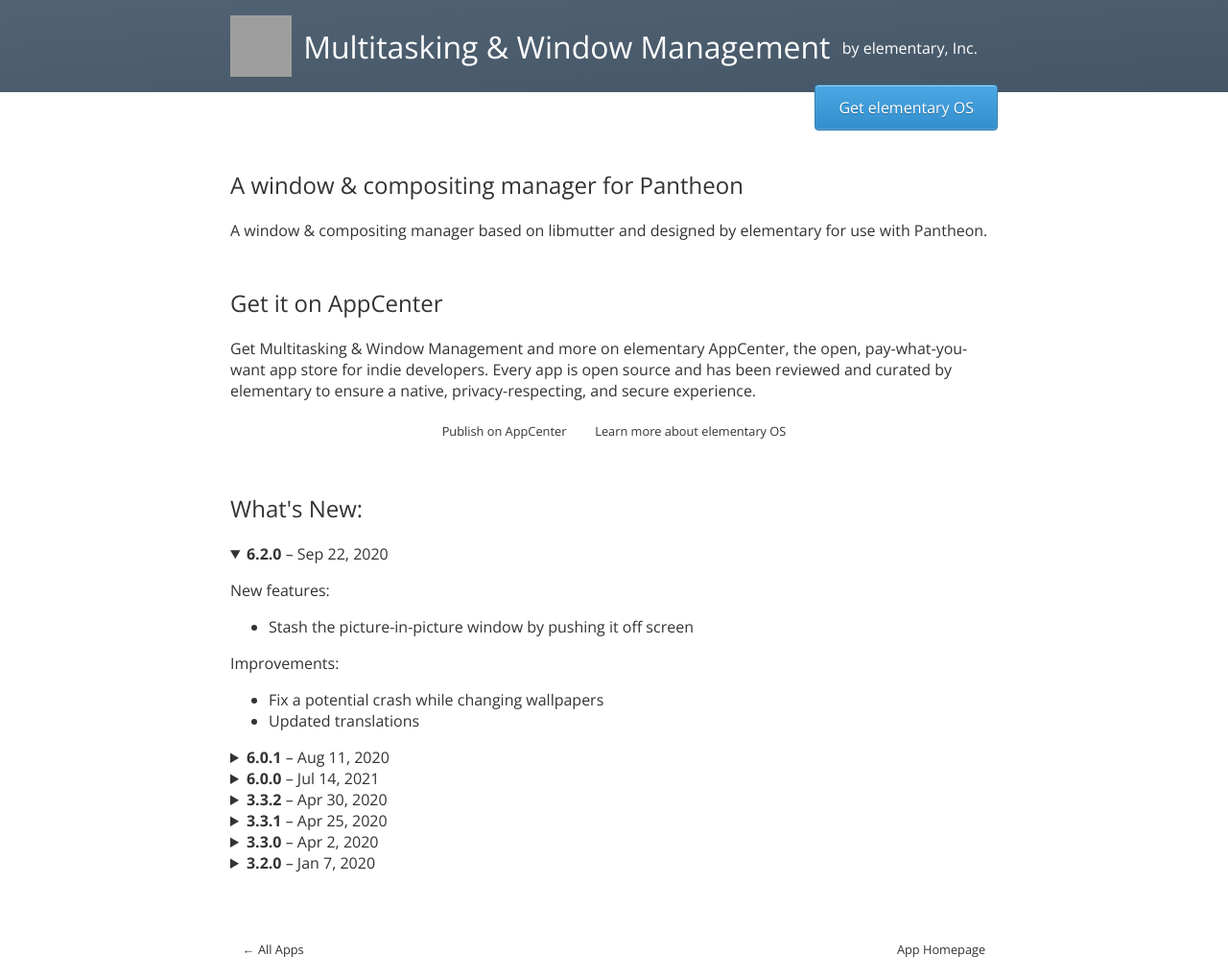
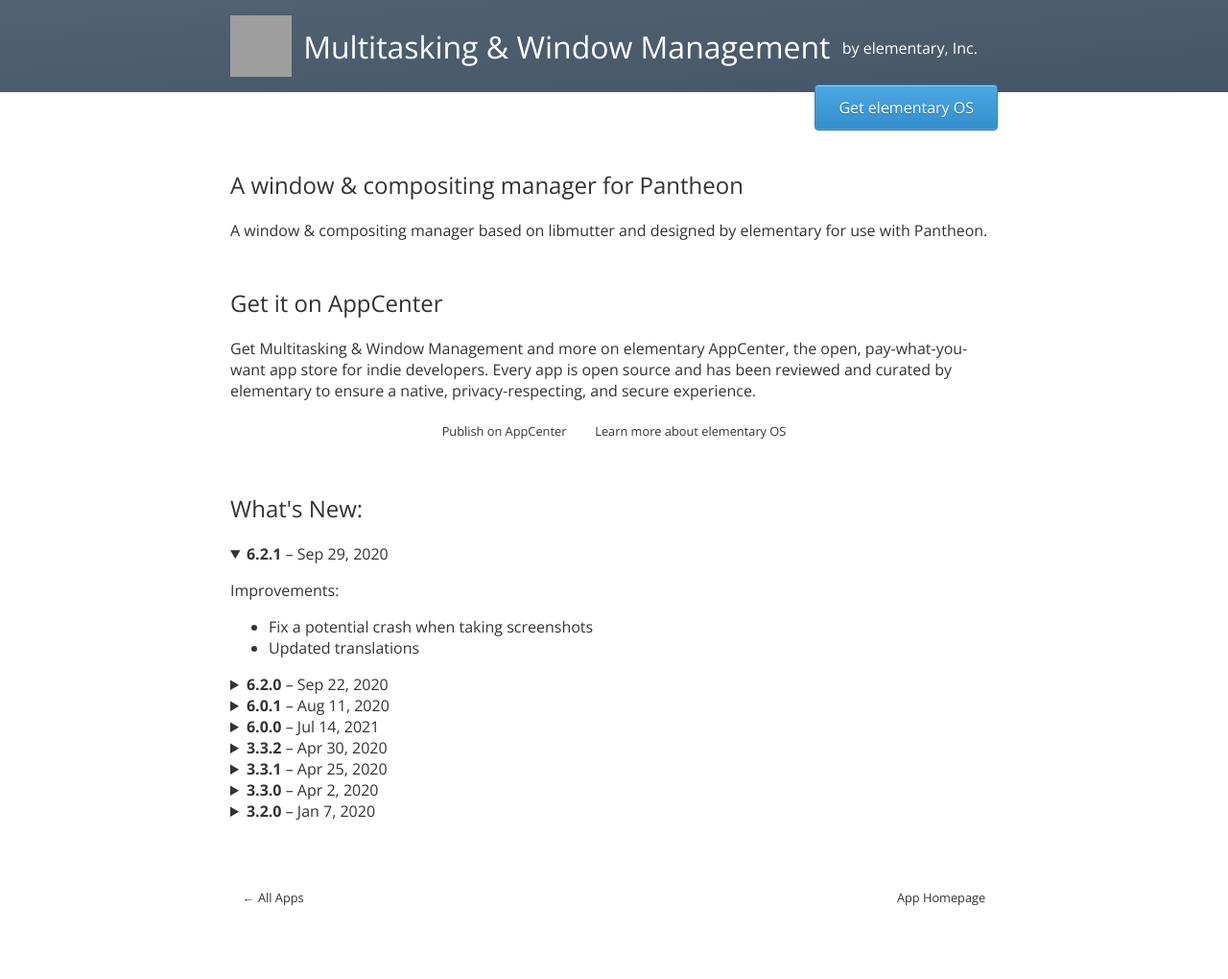
Before and after one commit to elementary/appcenter-web, a Jekyll site: the page built from _apps/gala.md, in a window 1280 px wide. Shown: the whole page at 96% size. Built offline with Jekyll 4.4.1, drawn with Linux system fonts in a browser that asks for light colours; nearby versions of some CDN libraries; after the commit the page ends 966 px from its top, so only the background shows below that; grey boxes are pictures that could not be loaded.

```diff
--- a/_apps/gala.md
+++ b/_apps/gala.md
@@ -13,6 +13,18 @@ color:
   primary-text: "#fff"
 price: 0
 releases:
+- version: 6.2.1
+  unix-timestamp: 1601337600
+  description: |-
+    <p>Improvements:</p>
+
+    <ul>
+
+      <li>Fix a potential crash when taking screenshots</li>
+
+      <li>Updated translations</li>
+
+    </ul>
 - version: 6.2.0
   unix-timestamp: 1600732800
   description: |-
```
Also changed, not shown: _apps/com.github.alexkdeveloper.dfc.md (added, +23 -0 lines), _apps/com.github.ryonakano.pinit.md (added, +23 -0 lines).
